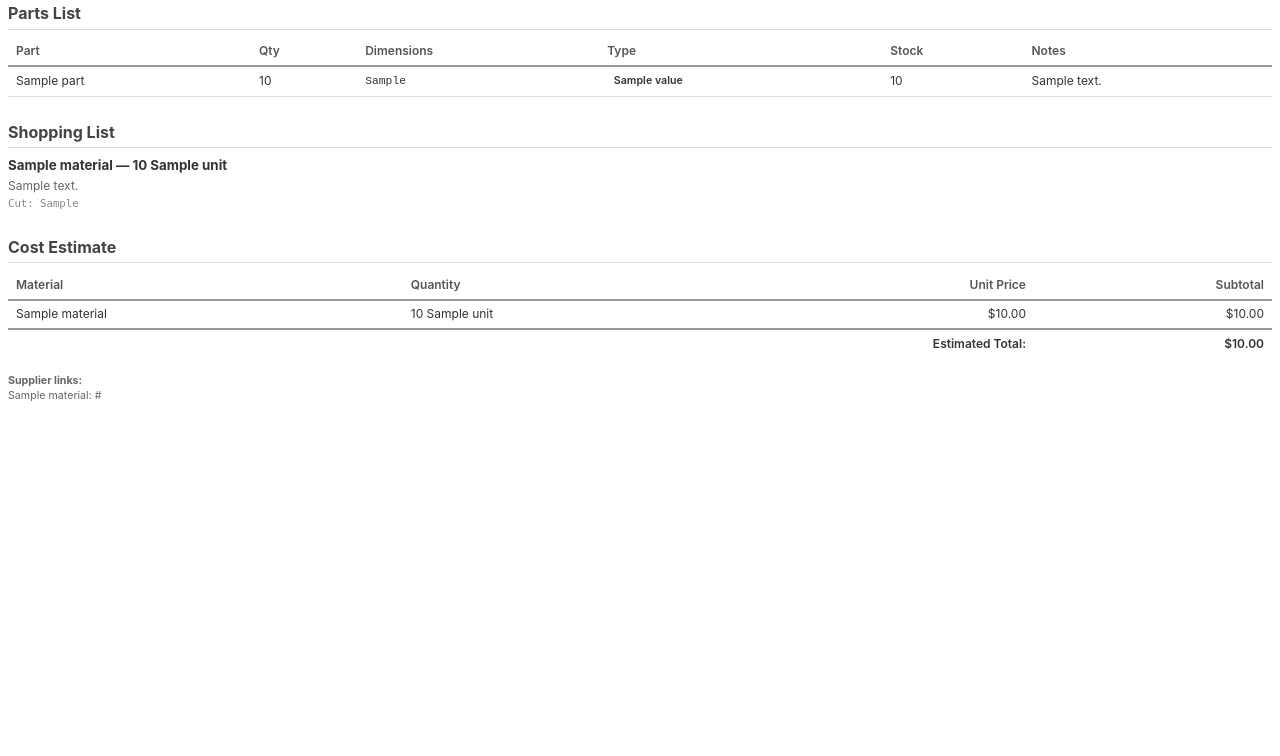
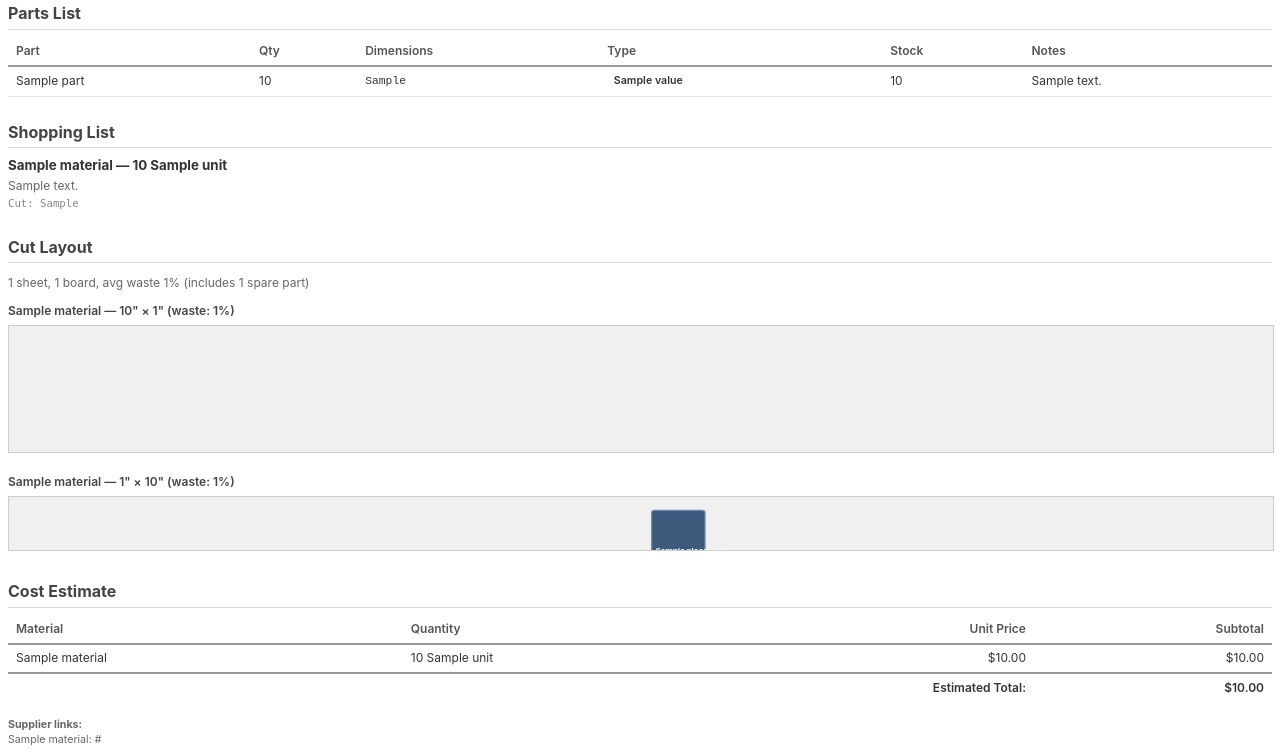
Before and after one commit to josebiro/kerf, a Python web app: template backend/app/templates/report.html in a window 1280 px wide. Shown: the part 471-1227 px from the top of the page. Before the commit the page ends 872 px from the top, so only its background shows below. Run offline with Jinja, Linux system fonts and the light colour scheme; the template is opened without the code that fills it: most values are stand-ins (such as "Sample title", 1, 10 or a date in 2020); grey boxes marked "Sample" are stand-in pictures.

Commit message:
feat: include cut layout diagrams in PDF report
Run the optimizer during PDF generation and render sheet/board cut
layout as inline SVG in a new "Cut Layout" section after the Shopping List.

```diff
--- a/backend/app/report.py
+++ b/backend/app/report.py
@@ -6,7 +6,7 @@ from pathlib import Path
 from jinja2 import Environment, FileSystemLoader
 from weasyprint import HTML
 
-from app.models import AnalyzeResponse
+from app.models import AnalyzeResponse, OptimizeResponse
 
 _TEMPLATE_DIR = Path(__file__).parent / "templates"
 _env = Environment(loader=FileSystemLoader(str(_TEMPLATE_DIR)), autoescape=True)
@@ -39,6 +39,7 @@ def generate_report_pdf(
     solid_species: str,
     sheet_type: str,
     thumbnail_data_url: str | None = None,
+    optimize_result: "OptimizeResponse | None" = None,
 ) -> bytes:
     """Render the report template and convert to PDF bytes."""
     template = _env.get_template("report.html")
@@ -53,5 +54,6 @@ def generate_report_pdf(
         parts=response.parts,
         shopping_list=response.shopping_list,
         cost_estimate=response.cost_estimate,
+        optimize_result=optimize_result,
     )
     return HTML(string=html_string).write_pdf()
--- a/backend/app/templates/report.html
+++ b/backend/app/templates/report.html
@@ -127,6 +127,58 @@
 </div>
 {% endfor %}
 
+{% if optimize_result %}
+<h2>Cut Layout</h2>
+<p style="font-size: 9pt; color: #666; margin-bottom: 8pt;">
+  {{ optimize_result.summary.total_sheets }} sheet{{ "s" if optimize_result.summary.total_sheets != 1 }},
+  {{ optimize_result.summary.total_boards }} board{{ "s" if optimize_result.summary.total_boards != 1 }},
+  avg waste {{ optimize_result.summary.avg_waste_percent }}%
+  {% if optimize_result.summary.total_spare_parts > 0 %}
+  (includes {{ optimize_result.summary.total_spare_parts }} spare part{{ "s" if optimize_result.summary.total_spare_parts != 1 }})
+  {% endif %}
+</p>
+
+{% for sheet in optimize_result.sheets %}
+<div style="margin-bottom: 12pt;">
+  <p style="font-size: 9pt; font-weight: 600; color: #444; margin: 0 0 4pt 0;">
+    {{ sheet.material }} — {{ sheet.width }}" × {{ sheet.length }}" (waste: {{ sheet.waste_percent }}%)
+  </p>
+  <svg viewBox="0 0 {{ (sheet.width * 4)|int }} {{ (sheet.length * 4)|int }}" width="100%" style="max-height: 150pt; border: 0.5pt solid #ccc; background: #f0f0f0;">
+    {% for p in sheet.placements %}
+    <rect x="{{ (p.x * 4)|int }}" y="{{ (p.y * 4)|int }}" width="{{ (p.width * 4)|int }}" height="{{ (p.height * 4)|int }}"
+          fill="{{ '#7a6530' if p.is_spare else '#3d7a4a' }}"
+          stroke="{{ '#a08540' if p.is_spare else '#5aad6b' }}"
+          stroke-width="1"
+          {% if p.is_spare %}stroke-dasharray="4,2"{% endif %}
+          rx="2"/>
+    <text x="{{ ((p.x + p.width / 2) * 4)|int }}" y="{{ ((p.y + p.height / 2) * 4)|int }}"
+          text-anchor="middle" fill="white" font-size="7" font-weight="bold">{{ p.part_name[:15] }}</text>
+    {% endfor %}
+  </svg>
+</div>
+{% endfor %}
+
+{% for board in optimize_result.boards %}
+<div style="margin-bottom: 8pt;">
+  <p style="font-size: 9pt; font-weight: 600; color: #444; margin: 0 0 4pt 0;">
+    {{ board.material }} — {{ board.length }}" × {{ board.width }}" (waste: {{ board.waste_percent }}%)
+  </p>
+  <svg viewBox="0 0 {{ (board.length * 4)|int }} {{ (board.width * 4)|int }}" width="100%" style="max-height: 40pt; border: 0.5pt solid #ccc; background: #f0f0f0;">
+    {% for p in board.placements %}
+    <rect x="{{ (p.x * 4)|int }}" y="{{ (p.y * 4)|int }}" width="{{ (p.width * 4)|int }}" height="{{ (p.height * 4)|int }}"
+          fill="{{ '#7a6530' if p.is_spare else '#3d5a7c' }}"
+          stroke="{{ '#a08540' if p.is_spare else '#6a8bad' }}"
+          stroke-width="1"
+          {% if p.is_spare %}stroke-dasharray="4,2"{% endif %}
+          rx="2"/>
+    <text x="{{ ((p.x + p.width / 2) * 4)|int }}" y="{{ ((p.y + p.height / 2) * 4)|int + 3 }}"
+          text-anchor="middle" fill="white" font-size="6" font-weight="bold">{{ p.part_name[:20] }}</text>
+    {% endfor %}
+  </svg>
+</div>
+{% endfor %}
+{% endif %}
+
 <h2>Cost Estimate</h2>
 <table>
   <thead>
```
Also changed, not shown: backend/app/main.py (+13 -0 lines).
